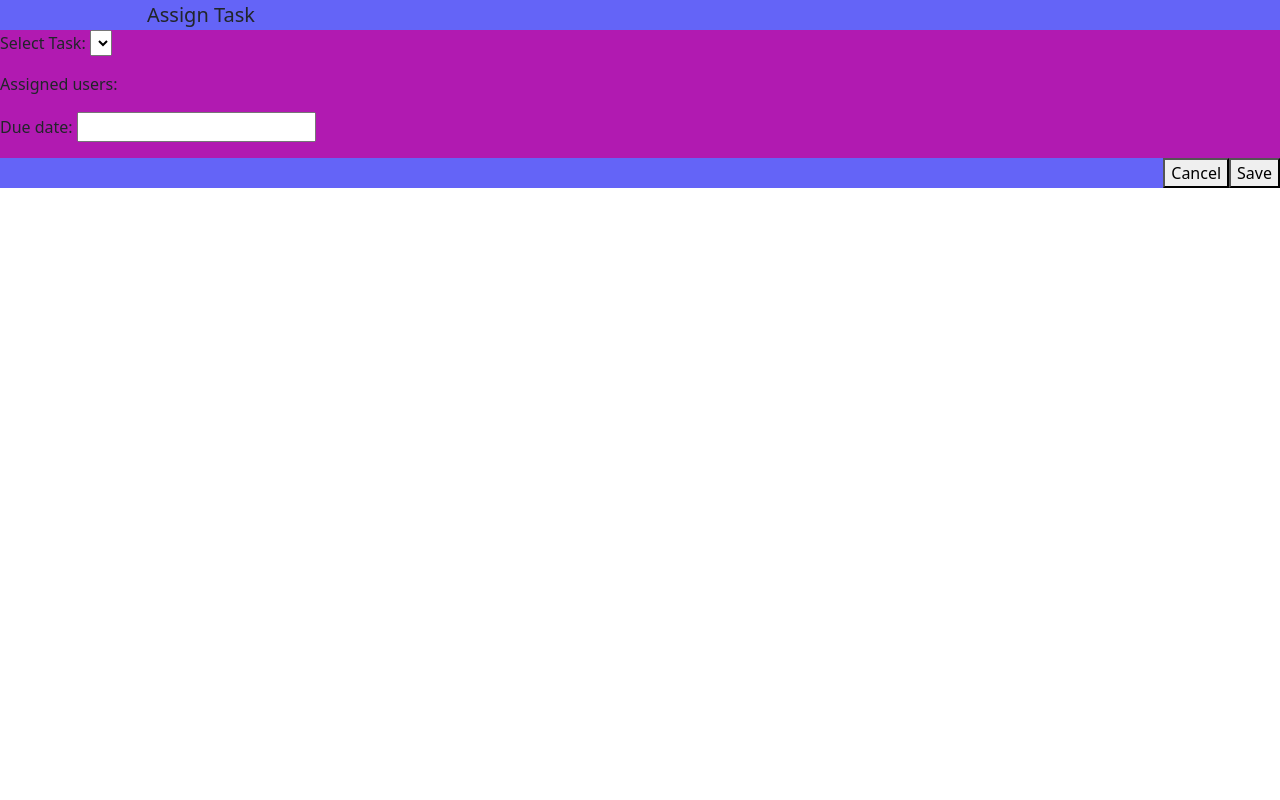
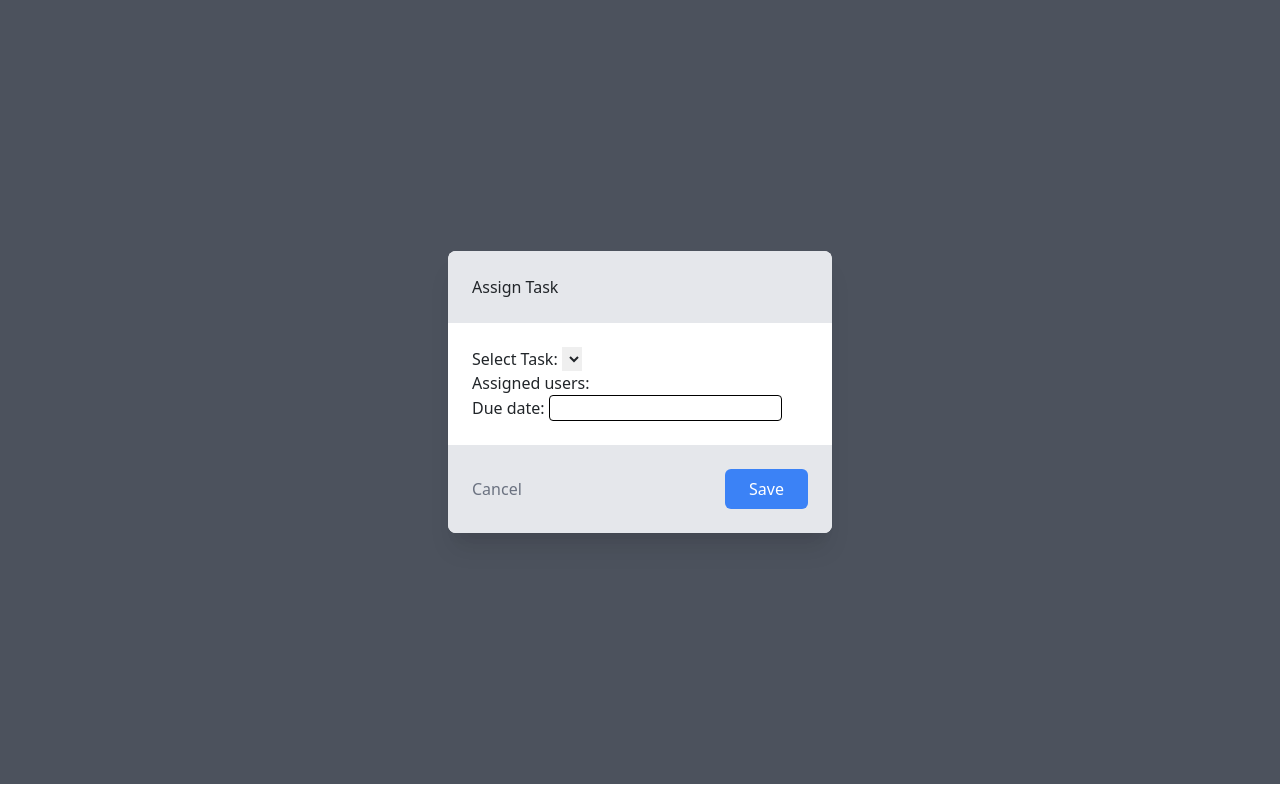
Before and after one commit to Ahmad1786/Senior-Project, a Django app: template project/servers/templates/servers/partials/assign-task-form.html in a window 1280 px wide. Run offline with Django 5.2, Linux system fonts and the light colour scheme; the template is opened without the code that fills it: values that come from a table or form of the project are taken from there, others are empty; some libraries are stand-ins or nearby versions.

Commit message:
updated assign-task-form.html

```diff
--- a/project/servers/templates/servers/partials/assign-task-form.html
+++ b/project/servers/templates/servers/partials/assign-task-form.html
@@ -1,19 +1,35 @@
+{% load static %}
 <head>
     <link href="https://cdn.jsdelivr.net/npm/bootstrap@5.3.2/dist/css/bootstrap.min.css" rel="stylesheet">
     <script src="https://cdn.jsdelivr.net/npm/bootstrap@5.3.2/dist/js/bootstrap.bundle.min.js"></script>
     <script src="https://cdn.jsdelivr.net/npm/htmx.org@1.7.0/dist/htmx.js"></script>
+    <!-- Include Tailwind CSS -->
+    <link href="https://cdn.jsdelivr.net/npm/tailwindcss@2.2.19/dist/tailwind.min.css" rel="stylesheet">
 </head>
 
-<form hx-post="{{ request.path }}" class="modal-content">
+<form id="modal" hx-post="{{ request.path }}" class="fixed inset-0 flex items-center justify-center bg-gray-900 bg-opacity-75">
     {% csrf_token %}
-    <div class="modal-header" style="background-color:#6464f7;">
-      <h5 class="modal-title" style="position: relative; left: 147px;">Assign Task</h5>
+    <div class="bg-white rounded-lg overflow-hidden shadow-xl w-96">
+        <div class="modal-header p-4 bg-gray-200 border-b">
+            <h5 class="modal-title">Assign Task</h5>
+        </div>
+        <div class="modal-body p-4">
+            {{ form.as_p }}
+        </div>
+        <div class="modal-footer p-4 bg-gray-200 border-t">
+            <button type="button" hx-post="{% url 'servers:close_modal' %}" class="text-gray-500 hover:text-gray-700">Cancel</button>
+            <button type="submit" class="ml-auto px-4 py-2 bg-blue-500 text-white rounded hover:bg-blue-600">Save</button>
+        </div>
     </div>
-    <div class="modal-body" style="background-color: #b11ab1">
-      {{ form.as_p }}
-    </div>
-    <div class="modal-footer" style="background-color: #6464f7;">
-      <button type="button" data-bs-dismiss="modal">Cancel</button>
-      <button type="submit">Save</button>
-    </div>
-  </form>
+</form>
+
+<style>
+    /* Add black border to form fields with rounded corners */
+    #modal input[type="text"],
+    #modal input[type="number"],
+    #modal textarea,
+    #modal .overflow-scroll {
+        border: 1px solid black;
+        border-radius: 0.25rem; /* Rounded corners */
+    }
+</style>
```
